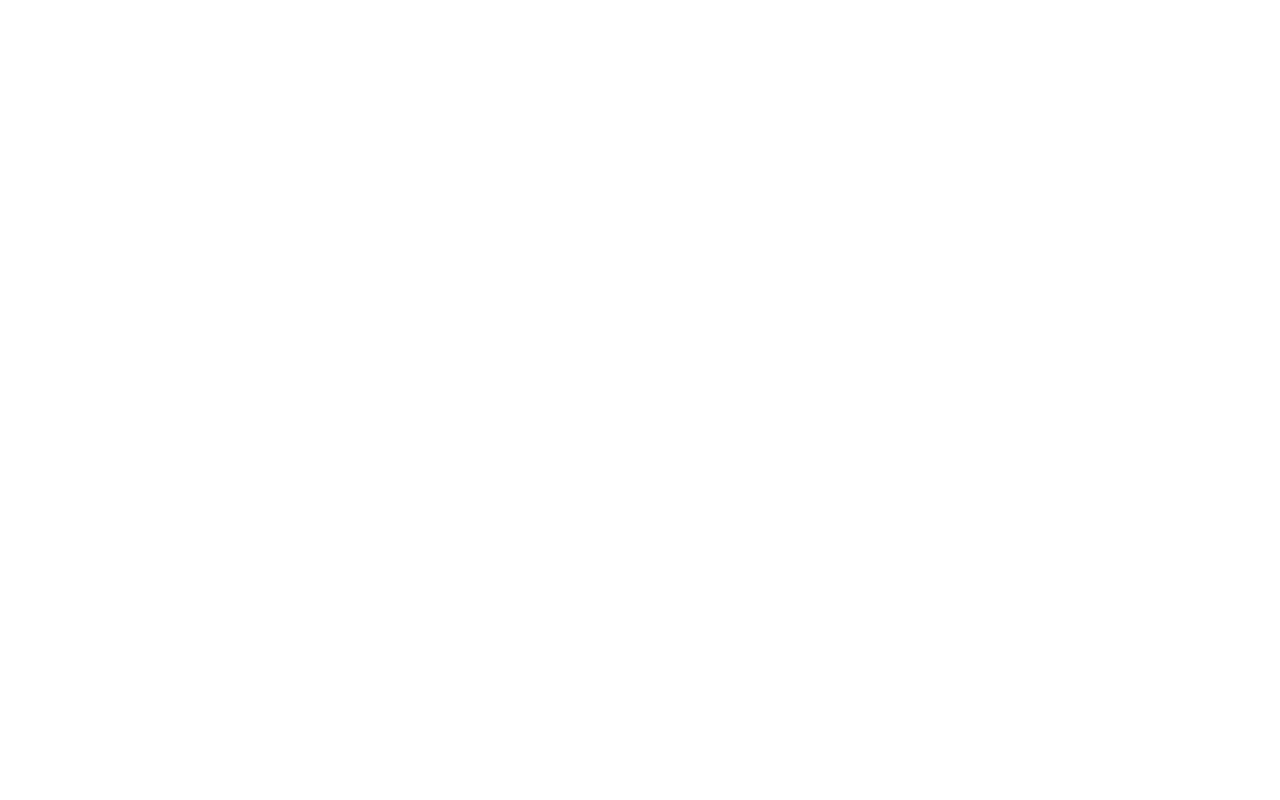
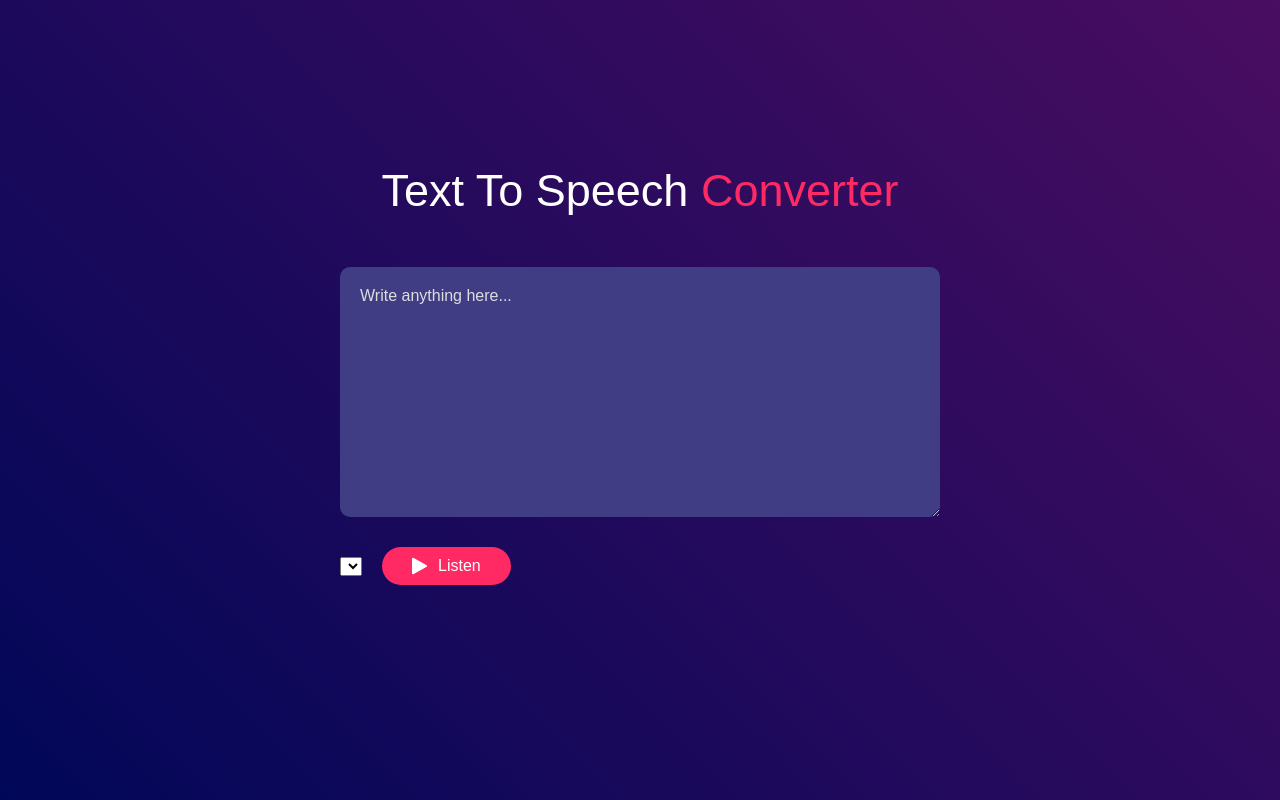
Before and after one commit to vinayakmk19/Text-To-Voice-Converter, a plain HTML site: page index.html in a window 1280 px wide. Drawn offline with Linux system fonts and the light colour scheme.

Commit message:
Added Images and Html Css part

```diff
--- a/index.html
+++ b/index.html
@@ -4,10 +4,16 @@
     <meta charset="UTF-8" />
     <meta name="viewport" content="width=device-width, initial-scale=1.0" />
     <title>Text To Voice Converter</title>
+    <link rel="stylesheet" href="style.css">
   </head>
   <body>
     <div class="hero">
-
+        <h1>Text To Speech <span>Converter</span></h1>
+        <textarea placeholder="Write anything here..."></textarea>
+        <div class="row">
+            <select></select>
+            <button><img src="images/play.png">Listen</button>
+        </div>
     </div>
   </body>
 </html>
--- a/style.css
+++ b/style.css
@@ -13,4 +13,62 @@
     align-items: center;
     justify-content: center;
     flex-direction: column;
+    color: #fff;
 }
+
+.hero h1{
+    font-size: 45px;
+    font-weight: 500;
+    margin-top: -50px;
+    margin-bottom: 50px;
+}
+
+.hero h1 span{
+    color: #ff2963;
+
+}
+
+textarea{
+    width: 600px;
+    height: 250px;
+    background: #403d84;
+    color: #fff;
+    font-size: 15px;
+    border: 0;
+    outline: 0;
+    padding: 20px;
+    border-radius: 10px;
+    resize: 10;
+    margin-bottom: 30px;
+
+}
+
+textarea::placeholder{
+    color: #ddd;
+    font-size: 16px;
+}
+
+.row{
+    width: 600px;
+    display: flex;
+    align-items: center;
+    gap: 20px;
+}
+
+button{
+    background: #ff2963;
+    color: #fff;
+    font-size: 16px;
+    padding: 10px 30px;
+    border-radius: 35px;
+    border: 0;
+    outline: 0;
+    cursor: pointer;
+    display: flex;
+    align-items: center;
+}
+
+button img{
+    width: 16px;
+    margin-right: 10px;
+}
```
Also changed, not shown: images/dropdown.png (added), images/play.png (added).
